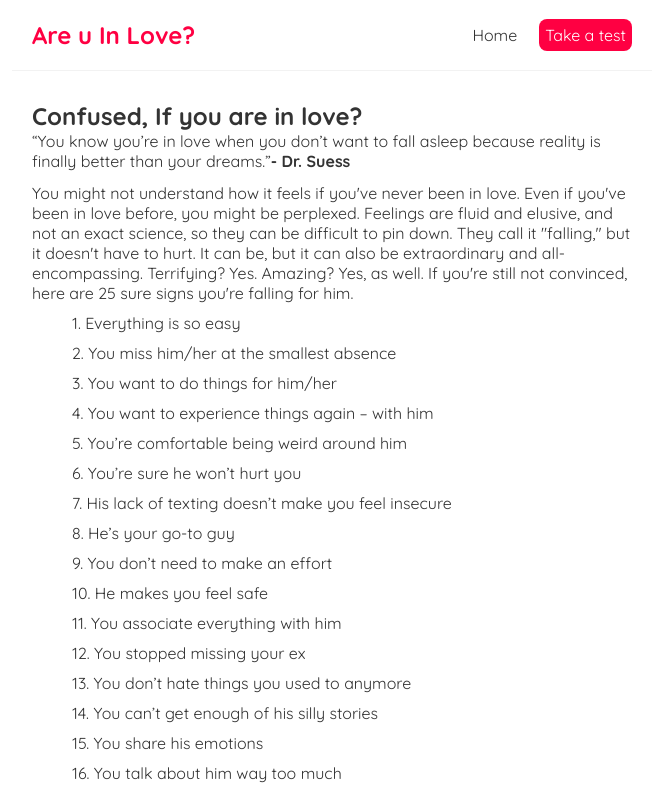
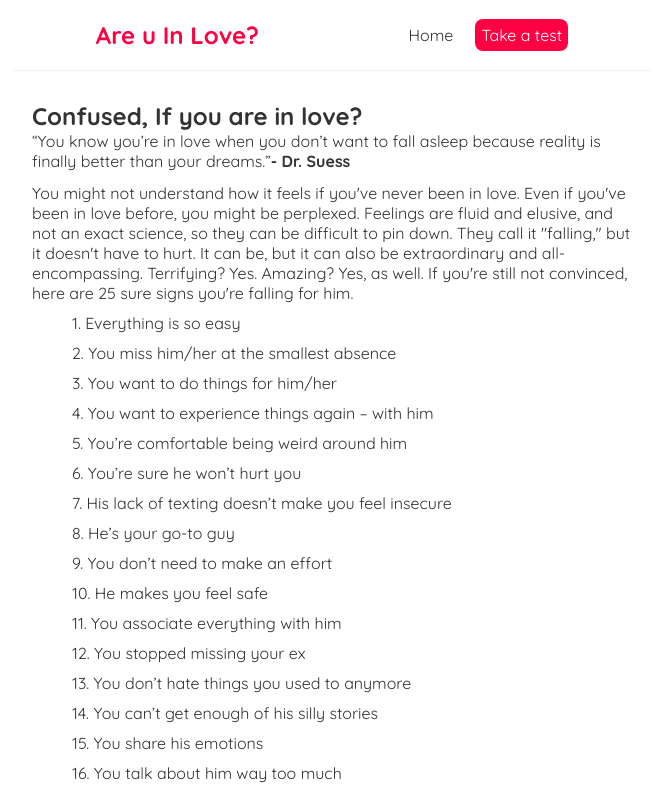
Before and after one commit to trishacastillo/areuinlove, a React (Create React App) app in the folder areuinlove/: page / in a window 1280 px wide. Shown: the top 795 px of the page, without its empty margins (308-971 px from the left). Built offline with nearby package versions, Linux system fonts and the light colour scheme.

Commit message:
fix the navbar

```diff
--- a/areuinlove/src/index.css
+++ b/areuinlove/src/index.css
@@ -2,7 +2,7 @@
 
 /* base styles */
 * {
-  margin: 0;
+  margin: 0 auto;
   font-family: "Quicksand";
   color: #333;
 }
@@ -70,7 +70,7 @@
 .instruction-section button, .instruction-div button{
   width: 20%;
 }
-.instruction-section button, .instruction-div{
+.instruction-section button, .instruction-div button{
   margin: 8px;
   padding: 6px;
 }
```
